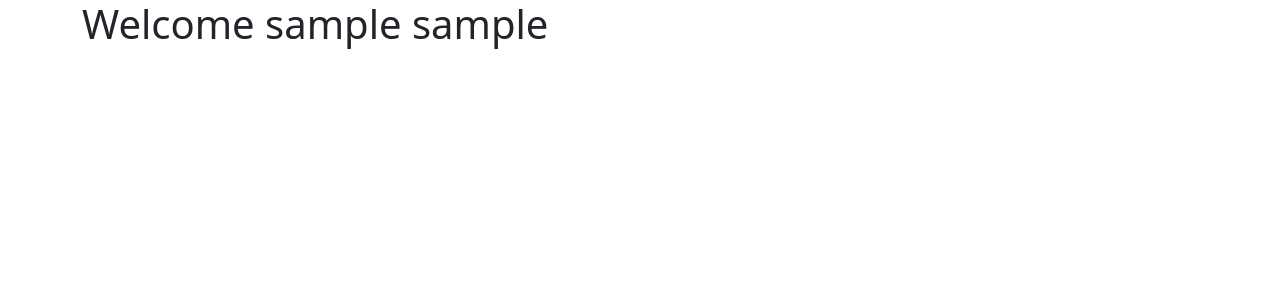
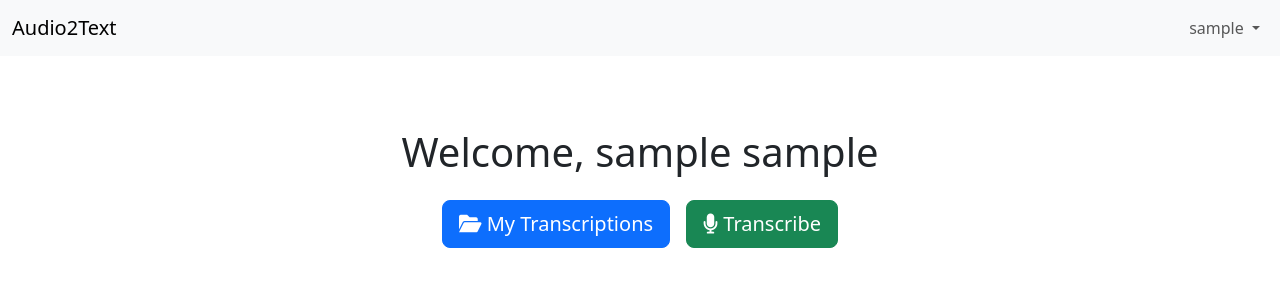
Before and after one commit to BranchiDavide/Audio2Text, a Flask app: page / in a window 1280 px wide. Shown: the top 300 px of the page. Run offline with Flask 3, Linux system fonts and the light colour scheme; the visitor is signed in with stand-in values (Sample User, id 1); data comes from the database, SQL or seed files in the repository; parts of the project's set-up code (start-up, migrations or seed data) failed here and were passed over.

Commit message:
Homepage and transcription page

```diff
--- a/routes/auth.py
+++ b/routes/auth.py
@@ -1,5 +1,5 @@
 from flask import Blueprint, render_template, request, flash, redirect
-from flask_login import login_user, logout_user, login_required
+from flask_login import login_user, logout_user, login_required, current_user
 from database.connection import db
 from models.user import User
 
@@ -7,6 +7,8 @@ auth = Blueprint("auth", __name__)
 
 @auth.route("/login")
 def login():
+    if current_user.is_authenticated:
+        return redirect("/")
     return render_template("auth/login.html")
 
 @auth.route("/login", methods=["POST"])
@@ -36,6 +38,8 @@ def login_post():
 
 @auth.route("/signup")
 def signup():
+    if current_user.is_authenticated:
+        return redirect("/")
     return render_template("auth/signup.html")
 
 @auth.route("/signup", methods=["POST"])
--- a/routes/homepage.py
+++ b/routes/homepage.py
@@ -1,11 +1,19 @@
 from flask import Blueprint, render_template, redirect
 from flask_login import current_user
 
-homepage = Blueprint('homepage', __name__)
+homepage = Blueprint("homepage", __name__)
 
-@homepage.route('/')
+@homepage.route("/")
 def home():
     if current_user.is_authenticated:
         return render_template("home.html", firstname=current_user.firstname, lastname=current_user.lastname)
     else:
         return redirect("/auth/login")
+
+@homepage.route("my-transcriptions")
+def my_transcriptions():
+    return NotImplementedError
+
+@homepage.route("transcribe")
+def transcribe():
+    return render_template("transcribe.html")
--- a/templates/base.html
+++ b/templates/base.html
@@ -1,11 +1,45 @@
 <!DOCTYPE html>
 <html>
     <link href="https://cdn.jsdelivr.net/npm/bootstrap@5.3.3/dist/css/bootstrap.min.css" rel="stylesheet" integrity="sha384-QWTKZyjpPEjISv5WaRU9OFeRpok6YctnYmDr5pNlyT2bRjXh0JMhjY6hW+ALEwIH" crossorigin="anonymous">
+    <link href="https://cdnjs.cloudflare.com/ajax/libs/font-awesome/6.0.0-beta3/css/all.min.css" rel="stylesheet">
     <script src="https://cdn.jsdelivr.net/npm/bootstrap@5.3.3/dist/js/bootstrap.bundle.min.js" integrity="sha384-YvpcrYf0tY3lHB60NNkmXc5s9fDVZLESaAA55NDzOxhy9GkcIdslK1eN7N6jIeHz" crossorigin="anonymous"></script>
 <head>
     <title>{% block title %}{% endblock %}</title>
 </head>
 <body>
+    <nav class="navbar navbar-expand-lg navbar-light bg-light">
+        <div class="container-fluid">
+            <a class="navbar-brand" href="{{ url_for('homepage.home') }}">Audio2Text</a>
+
+            <button class="navbar-toggler" type="button" data-bs-toggle="collapse" data-bs-target="#navbarNav" aria-controls="navbarNav" aria-expanded="false" aria-label="Toggle navigation">
+                <span class="navbar-toggler-icon"></span>
+            </button>
+
+            <div class="collapse navbar-collapse" id="navbarNav">
+                <ul class="navbar-nav ms-auto">
+                    {% if current_user.is_authenticated %}
+                    <li class="nav-item dropdown">
+                        <a class="nav-link dropdown-toggle" href="#" id="userDropdown" role="button" data-bs-toggle="dropdown" aria-expanded="false">
+                            {{ current_user.username }}
+                        </a>
+                        <ul class="dropdown-menu dropdown-menu-end" aria-labelledby="userDropdown">
+                            <li><hr class="dropdown-divider"></li>
+                            <li><a class="dropdown-item" href="{{ url_for('auth.logout') }}">Logout</a></li>
+                        </ul>
+                    </li>
+                    {% else %}
+                    <li class="nav-item">
+                        <a class="nav-link" href="{{ url_for('auth.login') }}">Login</a>
+                    </li>
+                    <li class="nav-item">
+                        <a class="nav-link" href="{{ url_for('auth.signup') }}">Sign up</a>
+                    </li>
+                    {% endif %}
+                </ul>
+            </div>
+        </div>
+    </nav>
+    <br>
     <div class="container">
         {% block content %}{% endblock %}
     </div>
--- a/templates/home.html
+++ b/templates/home.html
@@ -2,5 +2,17 @@
 {% block title %}Home - Audio2Text{% endblock %}
 
 {% block content %}
-    <h1>Welcome {{firstname}} {{lastname}}</h1>
+<div class="container text-center mt-5">
+    <h1 class="mb-4">Welcome, {{ firstname }} {{ lastname }}</h1>
+    <div class="d-flex justify-content-center gap-3">
+        <!-- My Transcriptions Button -->
+        <a href="{{ url_for('homepage.my_transcriptions') }}" class="btn btn-primary btn-lg">
+            <i class="fas fa-folder-open"></i> My Transcriptions
+        </a>
+        <!-- Transcribe Button -->
+        <a href="{{ url_for('homepage.transcribe') }}" class="btn btn-success btn-lg">
+            <i class="fas fa-microphone"></i> Transcribe
+        </a>
+    </div>
+</div>
 {% endblock %}
--- a/utils/filechecker.py
+++ b/utils/filechecker.py
@@ -1,5 +1,5 @@
 import magic
-ALLOWED_EXTENSIONS = {"wav", "mp3", "m4a"}
+ALLOWED_EXTENSIONS = ["wav", "mp3", "m4a"]
 ALLOWED_MIME_TYPES = ["audio/wav", "audio/x-wav", "audio/mpeg3", "audio/mp4", "audio/x-mpeg-3", "audio/m4a", "audio/x-m4a", "audio/mpeg"]
 def allowed_file_ext(filename):
     return "." in filename and filename.rsplit(".", 1)[1].lower() in ALLOWED_EXTENSIONS
```
Also changed, not shown: routes/api/transcriber.py (+18 -3 lines), templates/transcribe.html (added, +90 -0 lines), static/img/loading.gif (added).
